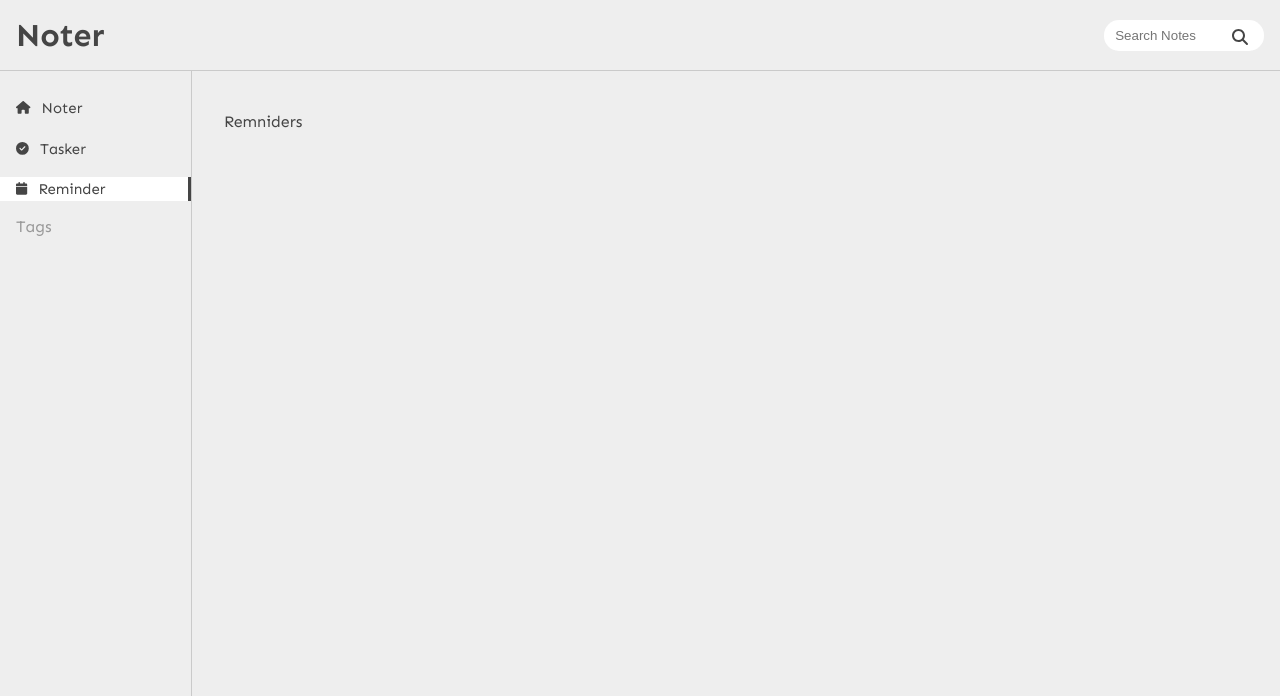
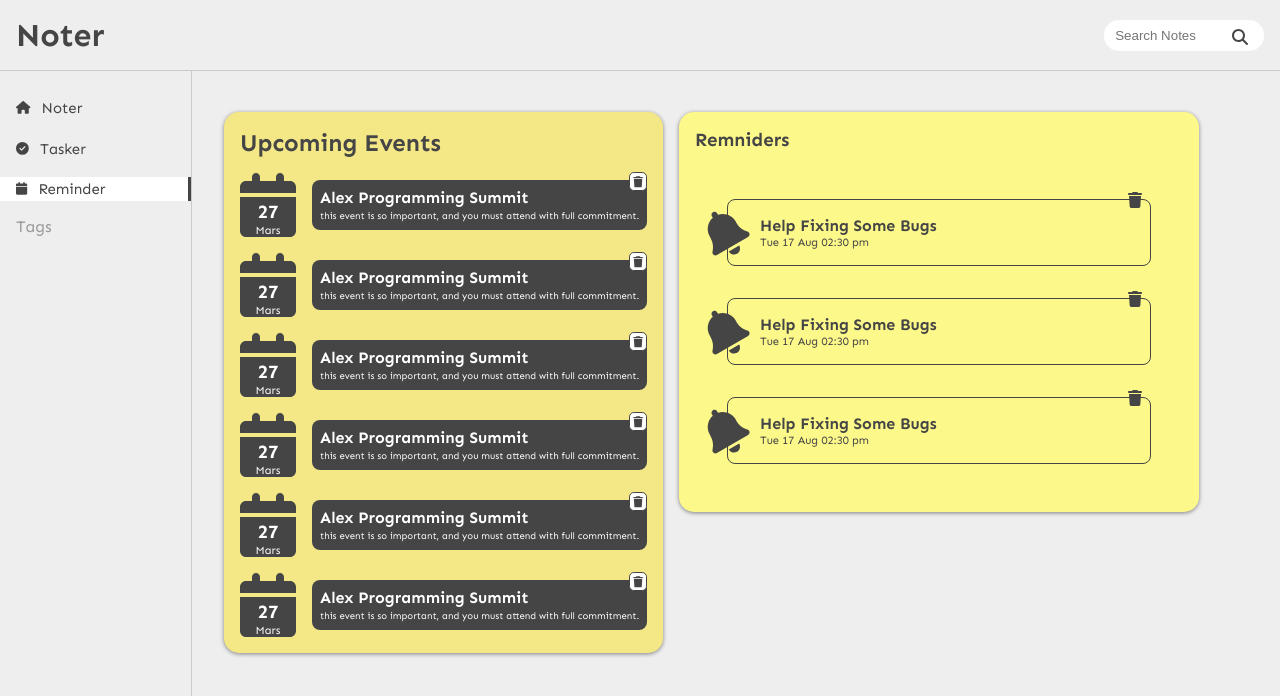
Before and after one commit to Hossam-elsheikh/noter-app, a React (Create React App) app: page /reminder in a window 1280 px wide. Shown: the top 696 px of the page. Built offline with nearby package versions, Linux system fonts and the light colour scheme.

Commit message:
reminder layout

```diff
--- /dev/null
+++ b/src/Components/Reminder/Event.js
@@ -0,0 +1,25 @@
+import React from 'react'
+import { FontAwesomeIcon } from '@fortawesome/react-fontawesome'
+import { faCalendar, faTrash } from '@fortawesome/free-solid-svg-icons'
+import classes from './Event.module.css'
+const Event = () => {
+  return (
+    <div className={classes.event}>
+    <div className={classes.icon}>
+        <FontAwesomeIcon icon={faCalendar} size='4x'/>
+        <div className={classes.txt}>
+            <h3>27</h3>
+            <h4>Mars</h4>
+        </div>
+    </div>
+    <div className={classes.details}>
+        <h3>Alex Programming Summit</h3>
+        <p>this event is so important, and you must
+attend with full commitment.</p>
+<FontAwesomeIcon icon={faTrash} className={classes.trash}/>
+    </div>
+    </div>
+  )
+}
+
+export default Event
--- /dev/null
+++ b/src/Components/Reminder/Event.module.css
@@ -0,0 +1,67 @@
+.event{
+    display: flex;
+    justify-content: space-between;
+    align-items: center;
+    gap: 1rem;
+    width: 100%;
+}
+
+.icon {
+    display: flex;
+    justify-content: center;
+    align-items: center;
+    position: relative;
+}
+.icon i {
+    font-size: 4rem;
+}
+.txt{
+    position: absolute;
+    text-align: center;
+    bottom: 0;
+}
+.txt h3, .txt h4{
+    color: white;
+}
+.txt h4 {
+    font-size: .7rem;
+    font-weight: 300;
+}
+
+.details {
+    display: flex;
+    flex-direction: column;
+    gap: .2rem;
+    background-color: #454545;
+    padding: .5rem;
+    border-radius: .5rem;
+    position: relative;
+}
+.details h3{
+    font-size: 1rem;
+    color: white;
+
+}
+.details p {
+    font-size: .6rem;
+    color: white;
+
+}
+.trash {
+    background-color: white;
+    width: fit-content;
+    padding: .2rem;
+    border-radius: .3rem;
+    font-size: .7rem;
+    position: absolute;
+    right: 0;
+    top: -.5rem;
+    cursor: pointer;
+    border: .5px solid #454545;
+    transition: all .3s ease-in-out;
+
+}
+.trash:hover {
+   transform: scale(1.2);
+   transition: all .3s ease-in-out;
+}
--- /dev/null
+++ b/src/Components/Reminder/Events.js
@@ -0,0 +1,20 @@
+import React from 'react'
+import Card from '../UI/Card'
+import Event from './Event'
+
+const Events = () => {
+  return (
+    <Card maxWidth='50%' maxHeight='100vh'>
+    <h2>Upcoming Events</h2>
+        <Event />
+        <Event />
+        <Event />
+        <Event />
+        <Event />
+        <Event />
+
+    </Card>
+  )
+}
+
+export default Events
--- /dev/null
+++ b/src/Components/Reminder/Memo.js
@@ -0,0 +1,17 @@
+import { faBell, faTrash } from '@fortawesome/free-solid-svg-icons'
+import { FontAwesomeIcon } from '@fortawesome/react-fontawesome'
+import React from 'react'
+import classes from './Memo.module.css'
+const Memo = () => {
+  return (
+    <div className={classes.memo}>
+    <h3>Help Fixing Some Bugs</h3>
+    <p>Tue 17 Aug 02:30 pm</p>
+    <FontAwesomeIcon icon={faTrash} className={classes.trash}/>
+    <FontAwesomeIcon icon={faBell} className={classes.bell} size='3x' transform={{ rotate: -30 }}/>
+
+    </div>
+  )
+}
+
+export default Memo
--- /dev/null
+++ b/src/Components/Reminder/Memo.module.css
@@ -0,0 +1,41 @@
+.memo{
+    display: flex;
+    flex-direction: column;
+    justify-content: center;
+    border: 1px solid #454545;
+    padding: 1rem;
+    padding-left: 2rem;
+    border-radius: .5rem;
+    position: relative;
+}
+.memo h3 {
+    font-size: 1rem;
+}
+.memo p {
+    font-size: .7rem;
+}
+.trash{
+    position: absolute;
+    top: -.5rem;
+    right: .5rem;
+    cursor: pointer;
+    transition: all .3s ease-in-out;
+}
+.trash:hover{
+    transform: scale(1.2);
+    transition: all .3s ease-in-out;
+
+}
+.bell{
+    position: absolute;
+    left: -1.5rem;
+
+}
+
+.memos{
+    display: flex;
+    flex-direction: column;
+    gap: 2rem;
+    padding: 2rem;
+    flex-wrap: wrap;
+}
--- /dev/null
+++ b/src/Components/Reminder/Memos.js
@@ -0,0 +1,21 @@
+import React from 'react'
+import Card from '../UI/Card'
+import Memo from './Memo'
+import classes from './Memo.module.css'
+const Memos = () => {
+  return (
+    <Card maxWidth='50%' maxHeight='100vh' minWidth='50%'>
+    <h3>Remniders</h3>
+    <div className={classes.memos}>
+
+        <Memo/>
+        <Memo/>
+
+        <Memo/>
+    </div>
+
+    </Card>
+  )
+}
+
+export default Memos
--- a/src/Components/Reminder/Remniders.js
+++ b/src/Components/Reminder/Remniders.js
@@ -1,9 +1,14 @@
 import React from 'react'
 import Container from '../UI/Container'
+import Events from './Events'
+import Memos from './Memos'
 
 const Remniders = () => {
   return (
-    <Container>Remniders</Container>
+    <Container>
+      <Events/>
+      <Memos/>
+    </Container>
   )
 }
 
--- a/src/Components/UI/Card.js
+++ b/src/Components/UI/Card.js
@@ -1,10 +1,10 @@
 import React from 'react'
 import classes from './Card.module.css'
 import { colors } from '../Noter/DummyData'
-const Card = ({children}) => {
+const Card = ({children,maxWidth,maxHeight,minWidth}) => {
   const randomColor = colors[Math.round(Math.random()* 30)]
   return (
-    <div className={classes.card} style={{backgroundColor: randomColor}}>
+    <div className={classes.card} style={{backgroundColor: randomColor, minWidth:minWidth, maxWidth: maxWidth, maxHeight: maxHeight }}>
     {children}
     </div>
   )
--- a/src/Components/UI/Card.module.css
+++ b/src/Components/UI/Card.module.css
@@ -7,10 +7,11 @@
     box-shadow: 0 1px 4px 0 gray;
     border-radius: 15px;
     min-width: 200px;
-    max-width: 250px;
+    max-width: 350px;
     height: fit-content;
-    max-height: 250px;
+    max-height: 350px;
     transform: scale(0);
+    overflow: auto;
     transition: all .3s ease-in-out;
     animation: popup .5s ease-in-out forwards;
 }
@@ -30,7 +31,7 @@
     }
 }
 
-@media (max-width: 667px){
+@media (max-width: 920px){
     .card{
         min-width: 100%;
     }
```
